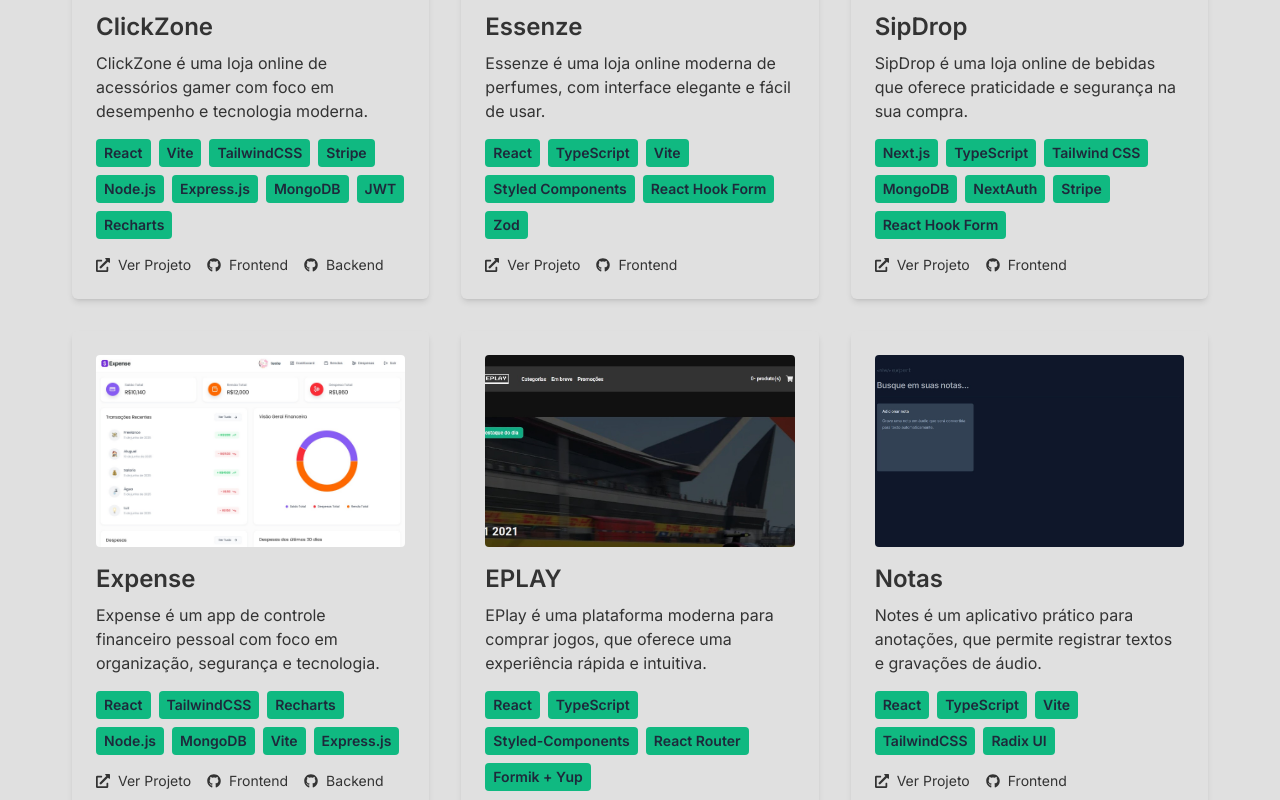
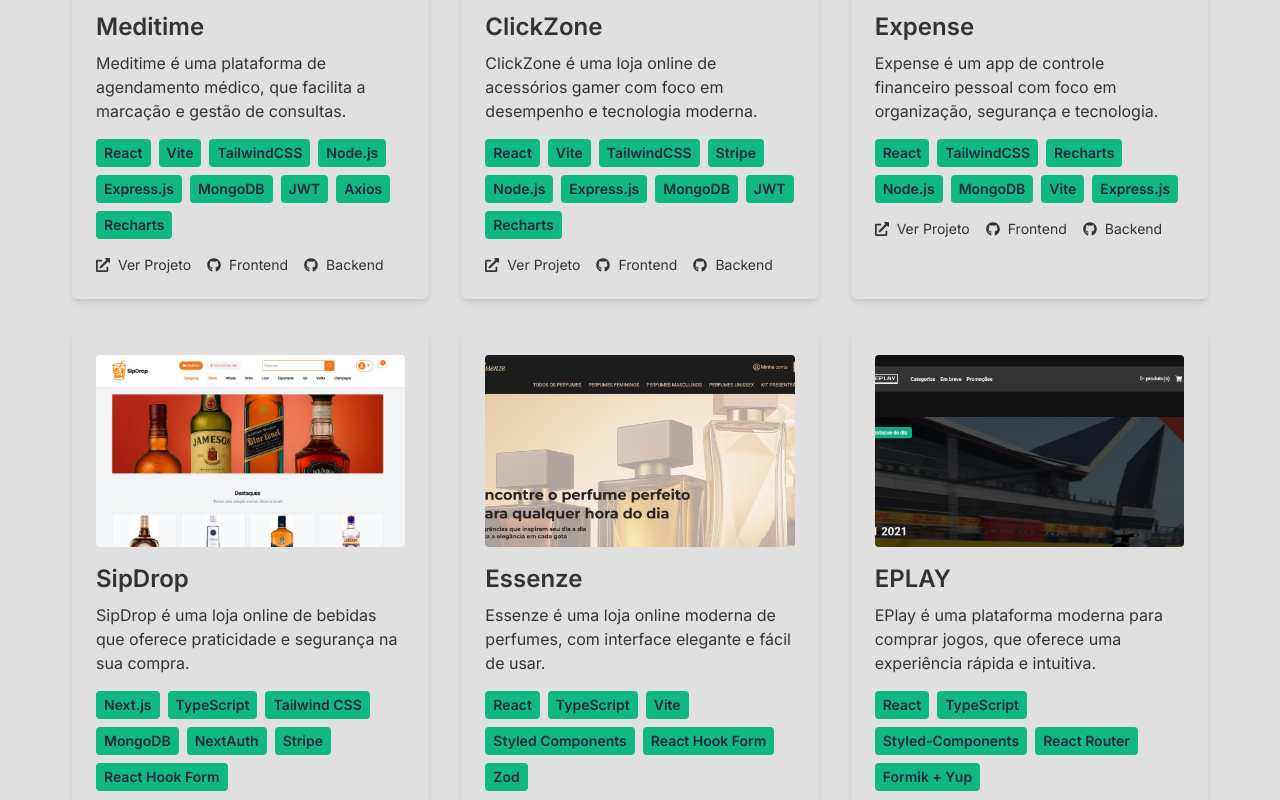
Before and after one commit to spotivyie/portfolio, a React (Vite) app: page / in a window 1280 px wide. Shown: the part 2880-3680 px from the top of the page. Built offline with nearby package versions, Linux system fonts and the light colour scheme.

Commit message:
adicionando novos projetos

```diff
--- a/src/assets/constants/constants.js
+++ b/src/assets/constants/constants.js
@@ -1,3 +1,4 @@
+import meditime from '../projects/meditime.jpeg'
 import clickzone from '../projects/clickzone.jpeg'
 import expense from '../projects/expense.jpeg'
 import eplay from '../projects/eplay.jpeg'
@@ -37,6 +38,19 @@ export const EXPERIENCES = [
 
 export const PROJECTS = [
     {
+        title: "Meditime",
+        image: meditime,
+        description: "Meditime é uma plataforma de agendamento médico que facilita a marcação de consultas online, proporcionando uma experiência simples tanto para os pacientes quanto para os profissionais de saúde. O sistema permite que os usuários agendem, cancelem e gerenciem suas consultas, além de integrar funcionalidades de gestão de disponibilidade e comunicação entre pacientes e médicos. O backend é desenvolvido com Node.js, Express, MongoDB e autenticação segura via JWT, enquanto o frontend utiliza React, Vite, e TailwindCSS para uma interface moderna e intuitiva.",
+        technologies: ["React", "Vite", "TailwindCSS", "Node.js", "Express.js", "MongoDB", "JWT", "Axios", "Recharts"],
+        github: [
+            { type: "Frontend", url: "https://github.com/spotivyie/meditime_frontend" },
+            { type: "Backend", url: "https://github.com/spotivyie/meditime_backend" }
+        ],
+        link: "https://meditime-frontend.vercel.app/login",
+        video: "https://streamable.com/dcn7io",
+        summary: "Meditime é uma plataforma de agendamento médico, que facilita a marcação e gestão de consultas.",
+    },
+    {
         title: "ClickZone",
         image: clickzone,
         description: "ClickZone é uma plataforma moderna de e-commerce especializada em periféricos para computadores, oferecendo uma variedade de produtos como teclados, mouses, headsets e acessórios gamer. Construído com tecnologias como React, Vite, TailwindCSS e integrado com Stripe para pagamentos seguros, o sistema conta com backend em Node.js, Express e MongoDB para garantir performance e escalabilidade. O objetivo é entregar qualidade e praticidade para quem busca equipamentos de alta performance.",
@@ -50,16 +64,17 @@ export const PROJECTS = [
         summary: "ClickZone é uma loja online de acessórios gamer com foco em desempenho e tecnologia moderna.",
     },
     {
-        title: "Essenze",
-        image: essenze,
-        description: "Essenze é um frontend moderno em React e TypeScript, usando Vite para build rápido. Usa Redux Toolkit para estado, React Hook Form e Zod para formulários, e Styled Components para estilização. Inclui Phosphor Icons, Immer para estado imutável, e ESLint com TypeScript para qualidade do código.",
-        technologies: ["React", "TypeScript", "Vite", "Styled Components", "React Hook Form", "Zod"],
+        title: "Expense",
+        image: expense,
+        description: "Expense é uma aplicação moderna para controle financeiro pessoal, que facilita o gerenciamento de despesas e rendas. O frontend, construído com React, Vite e TailwindCSS, oferece uma interface intuitiva e responsiva, com gráficos de dados usando Recharts e notificações com react-hot-toast. O backend utiliza Node.js, Express e MongoDB com Mongoose para persistência de dados, além de recursos como autenticação segura via JWT, upload de arquivos com Multer e segurança de senhas com bcryptjs.",
+        technologies: ["React", "TailwindCSS", "Recharts", "Node.js", "MongoDB", "Vite", "Express.js" ],
         github: [
-            { type: "Frontend", url: "https://github.com/spotivyie/essenze" }
+            { type: "Frontend", url: "https://github.com/spotivyie/expense_frontend" },
+            { type: "Backend", url: "https://github.com/spotivyie/expense_backend" }
         ],
-        link: "https://essenze.vercel.app",
-        video: "https://streamable.com/n4jwun",
-        summary: "Essenze é uma loja online moderna de perfumes, com interface elegante e fácil de usar.",
+        link: "https://expense-frontend-sooty.vercel.app",
+        video: "https://streamable.com/g3v838",
+        summary: "Expense é um app de controle financeiro pessoal com foco em organização, segurança e tecnologia.",
     },
     {
         title: "SipDrop",
@@ -72,20 +87,18 @@ export const PROJECTS = [
         link: "https://sipdrop.vercel.app",
         video: "https://streamable.com/6erln9",
         summary: "SipDrop é uma loja online de bebidas que oferece praticidade e segurança na sua compra."
-
     },
     {
-        title: "Expense",
-        image: expense,
-        description: "Expense é uma aplicação moderna para controle financeiro pessoal, que facilita o gerenciamento de despesas e rendas. O frontend, construído com React, Vite e TailwindCSS, oferece uma interface intuitiva e responsiva, com gráficos de dados usando Recharts e notificações com react-hot-toast. O backend utiliza Node.js, Express e MongoDB com Mongoose para persistência de dados, além de recursos como autenticação segura via JWT, upload de arquivos com Multer e segurança de senhas com bcryptjs.",
-        technologies: ["React", "TailwindCSS", "Recharts", "Node.js", "MongoDB", "Vite", "Express.js" ],
+        title: "Essenze",
+        image: essenze,
+        description: "Essenze é um frontend moderno em React e TypeScript, usando Vite para build rápido. Usa Redux Toolkit para estado, React Hook Form e Zod para formulários, e Styled Components para estilização. Inclui Phosphor Icons, Immer para estado imutável, e ESLint com TypeScript para qualidade do código.",
+        technologies: ["React", "TypeScript", "Vite", "Styled Components", "React Hook Form", "Zod"],
         github: [
-            { type: "Frontend", url: "https://github.com/spotivyie/expense_frontend" },
-            { type: "Backend", url: "https://github.com/spotivyie/expense_backend" }
+            { type: "Frontend", url: "https://github.com/spotivyie/essenze" }
         ],
-        link: "https://expense-frontend-sooty.vercel.app",
-        video: "https://streamable.com/g3v838",
-        summary: "Expense é um app de controle financeiro pessoal com foco em organização, segurança e tecnologia.",
+        link: "https://essenze.vercel.app",
+        video: "https://streamable.com/n4jwun",
+        summary: "Essenze é uma loja online moderna de perfumes, com interface elegante e fácil de usar.",
     },
     {
         title: "EPLAY",
```
Also changed, not shown: src/assets/projects/meditime.jpeg (added).
